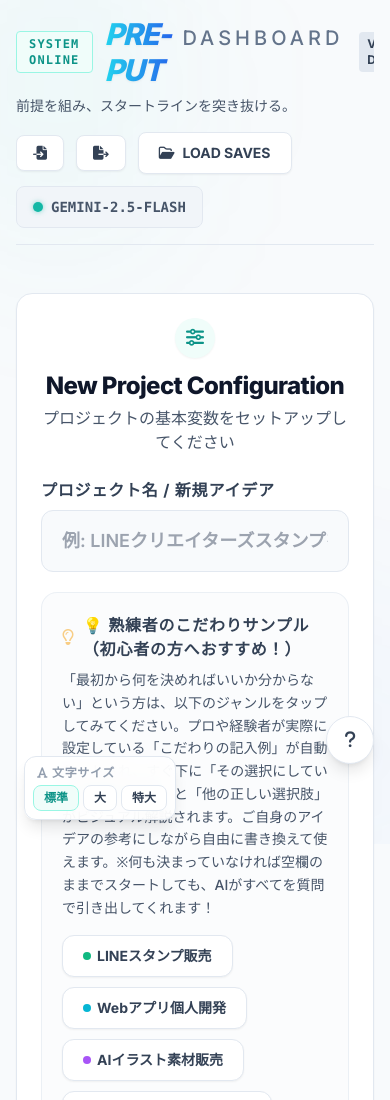
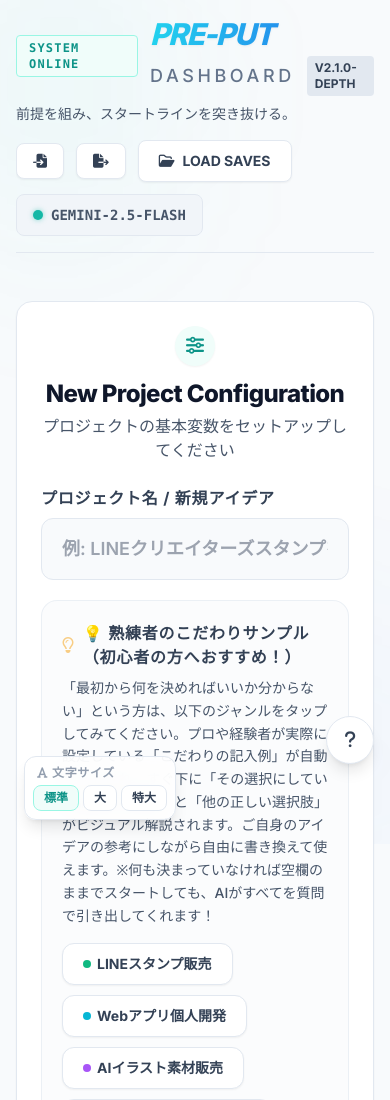
Before and after one commit to kazuma20002106-gif/-, a plain HTML site: page index.html in a window 390 px wide. Shown: the top 1100 px of the page. Drawn offline with nearby package versions, Linux system fonts and the light colour scheme; a script that the page names is missing.

Commit message:
UI: Fix title wrapping and lock status bar height to prevent jitter on mobile

```diff
--- a/index.html
+++ b/index.html
@@ -30,10 +30,12 @@
         <div>
             <div class="flex items-center gap-3">
                 <span class="px-3 py-1 text-xs font-bold bg-teal-50 text-teal-600 rounded border border-teal-200 uppercase tracking-widest font-mono">SYSTEM ONLINE</span>
-                <h1 class="text-3xl uppercase flex items-baseline">
-                    <span class="font-black italic tracking-tighter text-transparent bg-clip-text bg-gradient-to-r from-cyan-400 to-blue-600 drop-shadow-sm pr-1 mr-2">PRE-PUT</span>
-                    <span class="font-medium tracking-[0.2em] text-slate-400 text-xl">DASHBOARD</span>
-                    <span class="px-2 py-1 bg-slate-200 text-slate-600 rounded text-xs font-bold ml-4 tracking-normal align-middle self-center">v2.1.0-Depth</span>
+                <h1 class="text-3xl uppercase flex flex-col sm:flex-row sm:items-baseline">
+                    <span class="font-black italic tracking-tighter text-transparent bg-clip-text bg-gradient-to-r from-cyan-400 to-blue-600 drop-shadow-sm pr-1 sm:mr-2 whitespace-nowrap">PRE-PUT</span>
+                    <div class="flex items-center sm:items-baseline mt-1 sm:mt-0">
+                        <span class="font-medium tracking-[0.2em] text-slate-400 text-lg sm:text-xl">DASHBOARD</span>
+                        <span class="px-2 py-1 bg-slate-200 text-slate-600 rounded text-xs font-bold ml-3 sm:ml-4 tracking-normal align-middle self-center">v2.1.0-Depth</span>
+                    </div>
                 </h1>
             </div>
             <p class="text-sm text-slate-500 mt-2 font-medium">前提を組み、スタートラインを突き抜ける。</p>
@@ -226,9 +228,9 @@
                     </div>
                 </div>
                 <!-- GLOBAL STATUS INDICATOR -->
-                <div id="currentGlobalStatus" class="hidden items-start gap-3 px-5 py-3 border-t border-slate-100 bg-slate-50/50 rounded-b-2xl">
-                    <i class="fa-solid fa-circle-notch fa-spin text-teal-500 text-xl mr-3 mt-0.5"></i>
-                    <span id="currentGlobalStatusText" class="text-sm font-extrabold text-teal-700 tracking-wide break-words leading-snug w-full">...</span>
+                <div id="currentGlobalStatus" class="hidden items-start gap-3 px-5 py-3 border-t border-slate-100 bg-slate-50/50 rounded-b-2xl h-[4.5rem] sm:h-auto overflow-hidden">
+                    <i class="fa-solid fa-circle-notch fa-spin text-teal-500 text-xl mr-2 sm:mr-3 mt-0.5 shrink-0"></i>
+                    <span id="currentGlobalStatusText" class="text-sm font-extrabold text-teal-700 tracking-wide break-words leading-snug w-full line-clamp-2">...</span>
                 </div>
             </div>
 
```
